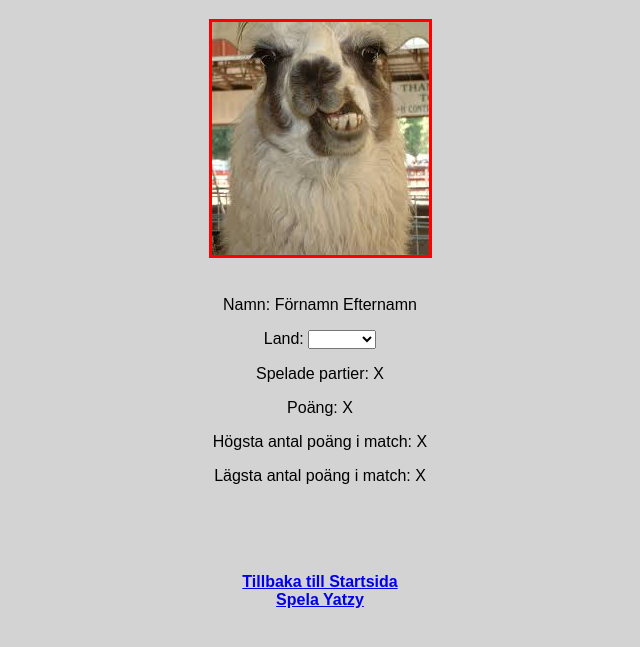
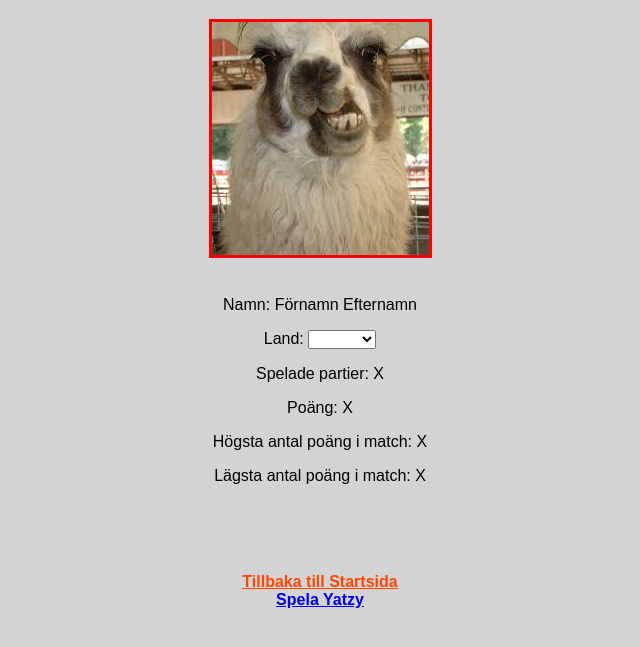
Before and after one commit to JonasSan/Yatzy, a plain HTML site: page profile.html in a window 1280 px wide. In both pictures the pointer is over the link "Tillbaka till Startsida". Shown: the part 79-726 px from the top of the page, without its empty margins (320-960 px from the left). Drawn offline with Linux system fonts and the light colour scheme.

Commit message:
loginStyle.css: Lagt till en hover.

```diff
--- a/loginStyle.css
+++ b/loginStyle.css
@@ -11,3 +11,6 @@ body {
 img {
     border: red solid;
 }
+a:hover{
+    color: orangered
+}
```
